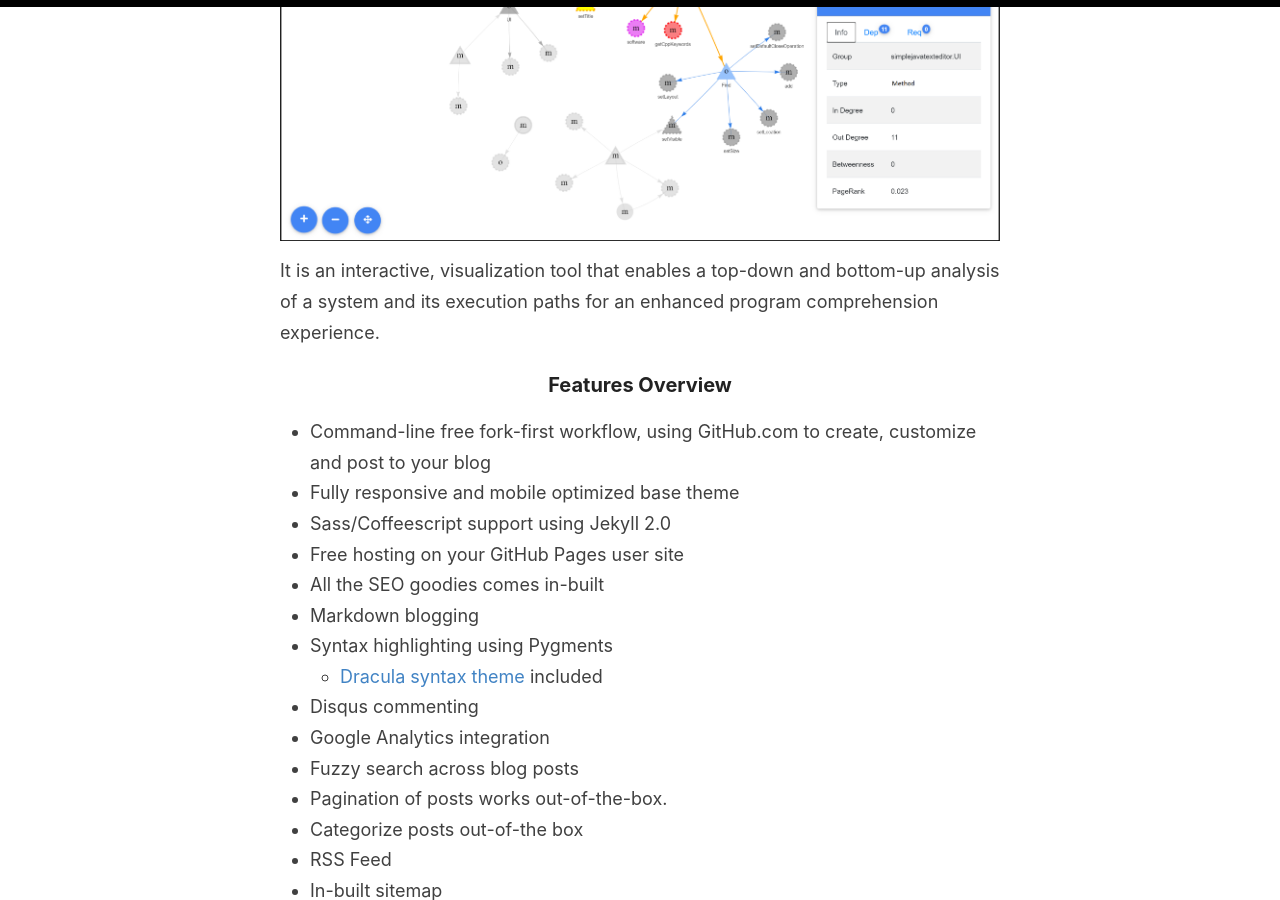
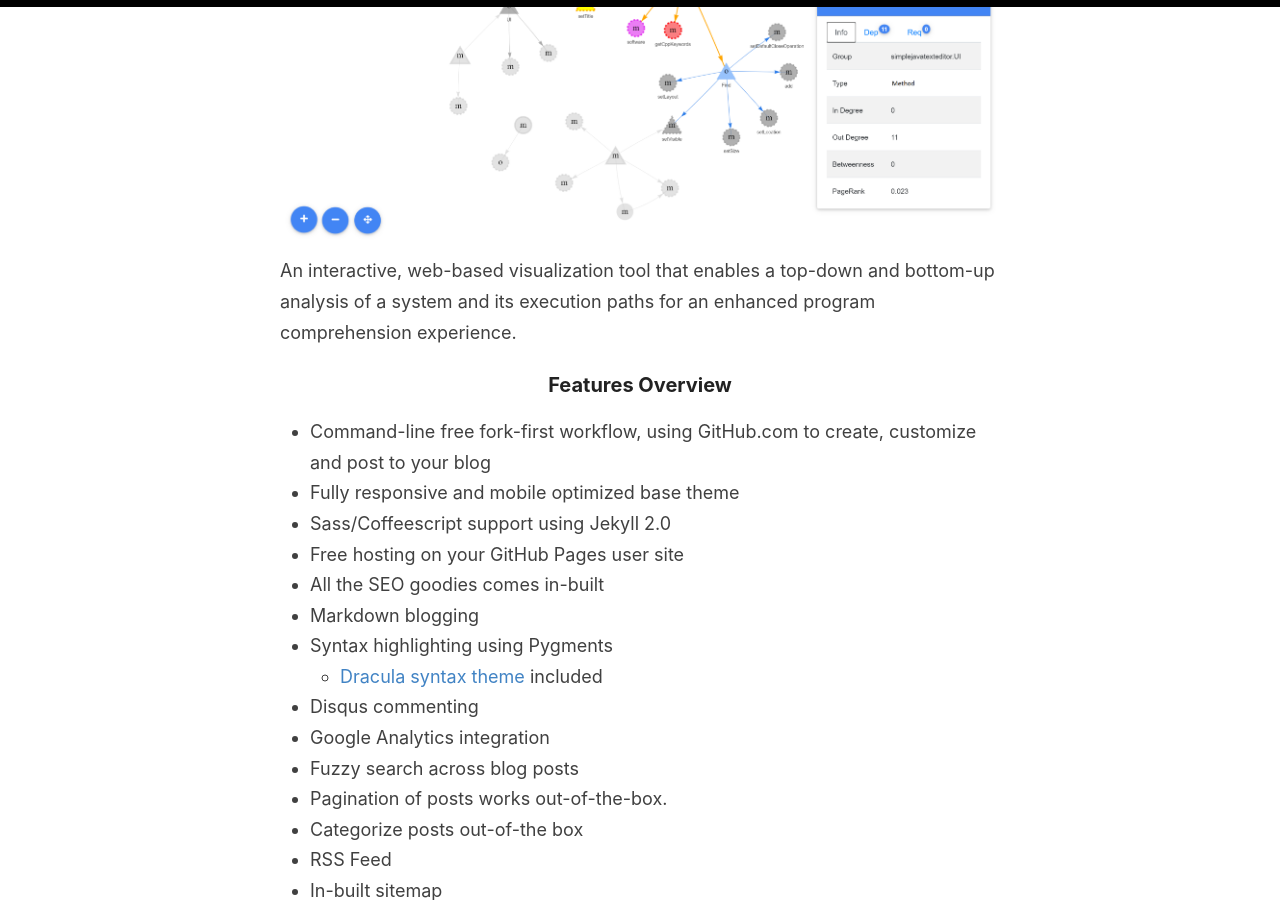
Before and after one commit to RakanAlanazi/CodEx, a Jekyll site: the page built from index.md, in a window 1280 px wide and 900 px high, scrolled down 591 px. Built offline with Jekyll 4.4.1, drawn with Linux system fonts in a browser that asks for light colours; our own code applies the rules of GitHub Pages for plain Markdown files; the list of posts is cut into pages by our own code.

Commit message:
Update index.md

```diff
--- a/index.md
+++ b/index.md
@@ -1,8 +1,8 @@
 ## CodEx - A Visual Exploration Clustering-Based Tool for Program Comprehension
 
-![](/images/interface_boarder.png)
+![](/images/interface.png)
 
-It is an interactive, visualization tool that enables a top-down and bottom-up analysis of a system
+An interactive, web-based visualization tool that enables a top-down and bottom-up analysis of a system
 and its execution paths for an enhanced program comprehension experience.
 
 ### Features Overview
```
